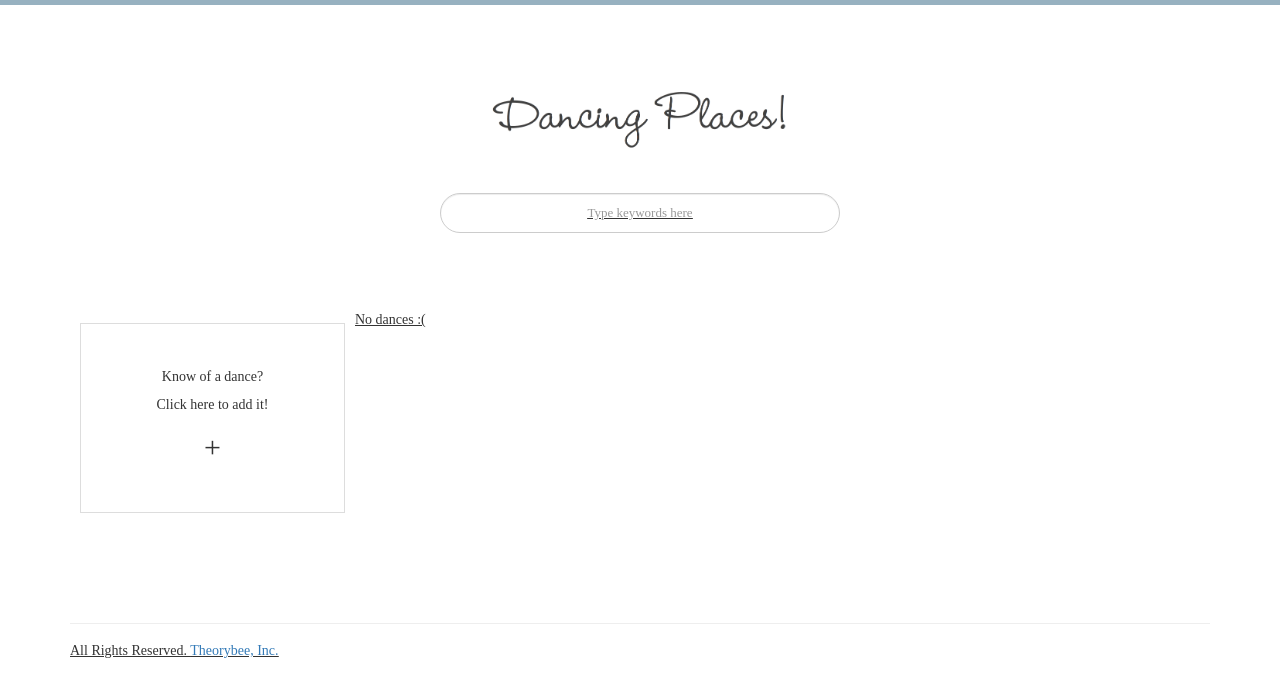
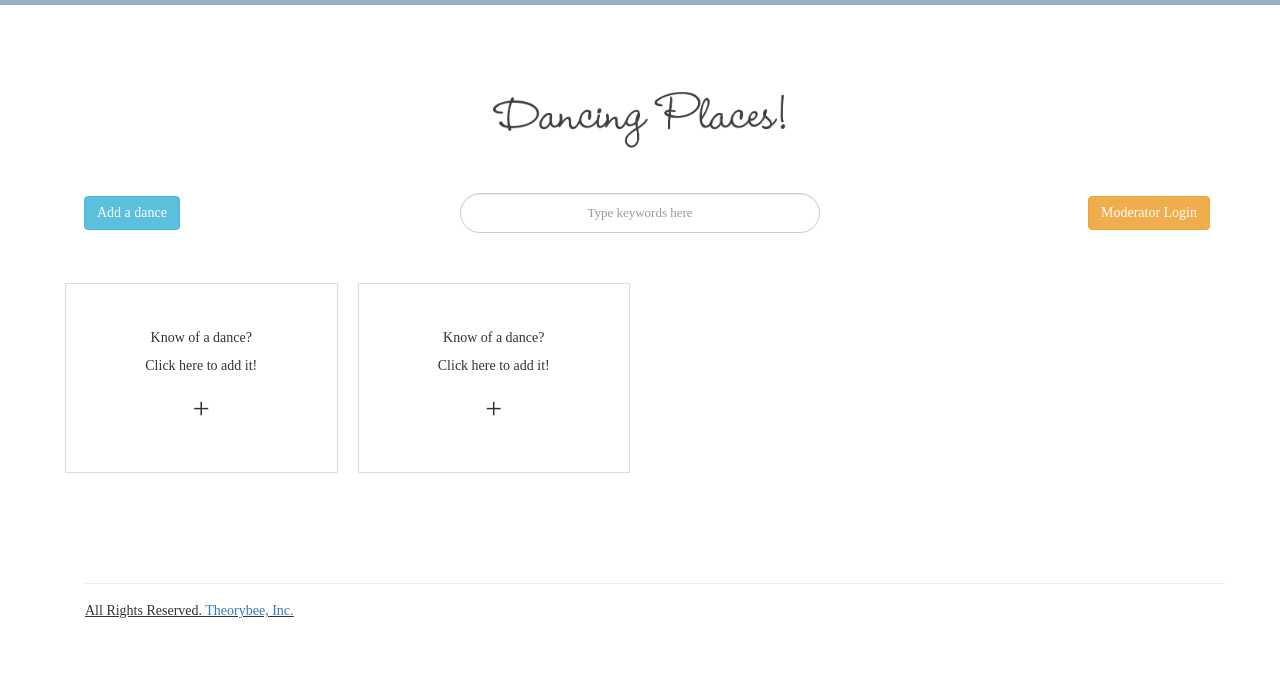
Before and after one commit to Xayaan/dancing-places-app, a Flask app: page / in a window 1280 px wide. Shown: the top 697 px of the page. Run offline with Flask 2, Linux system fonts and the light colour scheme; data that the repository does not hold is empty; some libraries are stand-ins or nearby versions.

Commit message:
Add a dance and moderator buttons at top of page

```diff
--- a/app/static/css/main.css
+++ b/app/static/css/main.css
@@ -133,3 +133,12 @@
     padding: .5em;
     font-size: 1.5em;
 }
+
+#add-dance-button {
+    margin-left:1em;
+    margin-top:3px;
+}
+
+#moderator-button {
+    margin-top:3px;
+}
--- a/app/templates/dashboard.html
+++ b/app/templates/dashboard.html
@@ -126,9 +126,7 @@
       </div>
     </div>
 
-
     <!-- End modal -->
-
 
     <div class="topbar"></div>
     <div class="container">
@@ -136,7 +134,22 @@
 	<div class="logo"><img class="logo-img" src="../static/img/logo.png"></div>
       </div>
       <div id="mainlist">
-	<input type="text" class="search form-control" placeholder="Type keywords here">
+	<div class="row">
+	  <div class="col-md-4">
+	    <button id="add-dance-button" class="btn btn-info" data-toggle="modal" data-target="#myModal">Add a dance</button>
+	  </div>
+	  <div class="col-md-4">
+	    <input type="text" class="search form-control" placeholder="Type keywords here">
+	  </div>
+	  <div class="col-md-4">
+	    <a href="/login">
+	      <button id="moderator-button" class="btn btn-warning pull-right">Moderator Login</button>
+	    </a>
+
+	  </div>
+
+	  <!-- <input id="input-search" type="text" class="search form-control" placeholder="Type keywords here"> -->
+
 	<ul class="dance-c fluid-container list">
 	  {% if dances|length != 0 %}
 	  {% for dance in dances %}
@@ -182,7 +195,18 @@
 	  {% endif %}
 	  {% endfor %}
 	  {% else %}
-	  No dances :(
+	  <li class="single-dance-item added-dance col-xs-12 col-md-3">
+	    <div class="dance-item" data-toggle="modal" data-target="#myModal">
+	      <!-- <div class="modaltrig">+</div> -->
+	      <center>
+		<div class="add-dance">Know of a dance?<br><br>
+		  Click here to add it!
+		</div>
+		<div class="modaltrig-small">+</div>
+	      </center>
+	    </div>
+	  </li>
+
 	  {% endif %}
 	  <li class="single-dance-item added-dance col-xs-12 col-md-3">
 	    <div class="dance-item" data-toggle="modal" data-target="#myModal">
```
Also changed, not shown: app/templates/admin_dashboard.html (+10 -1 lines).
